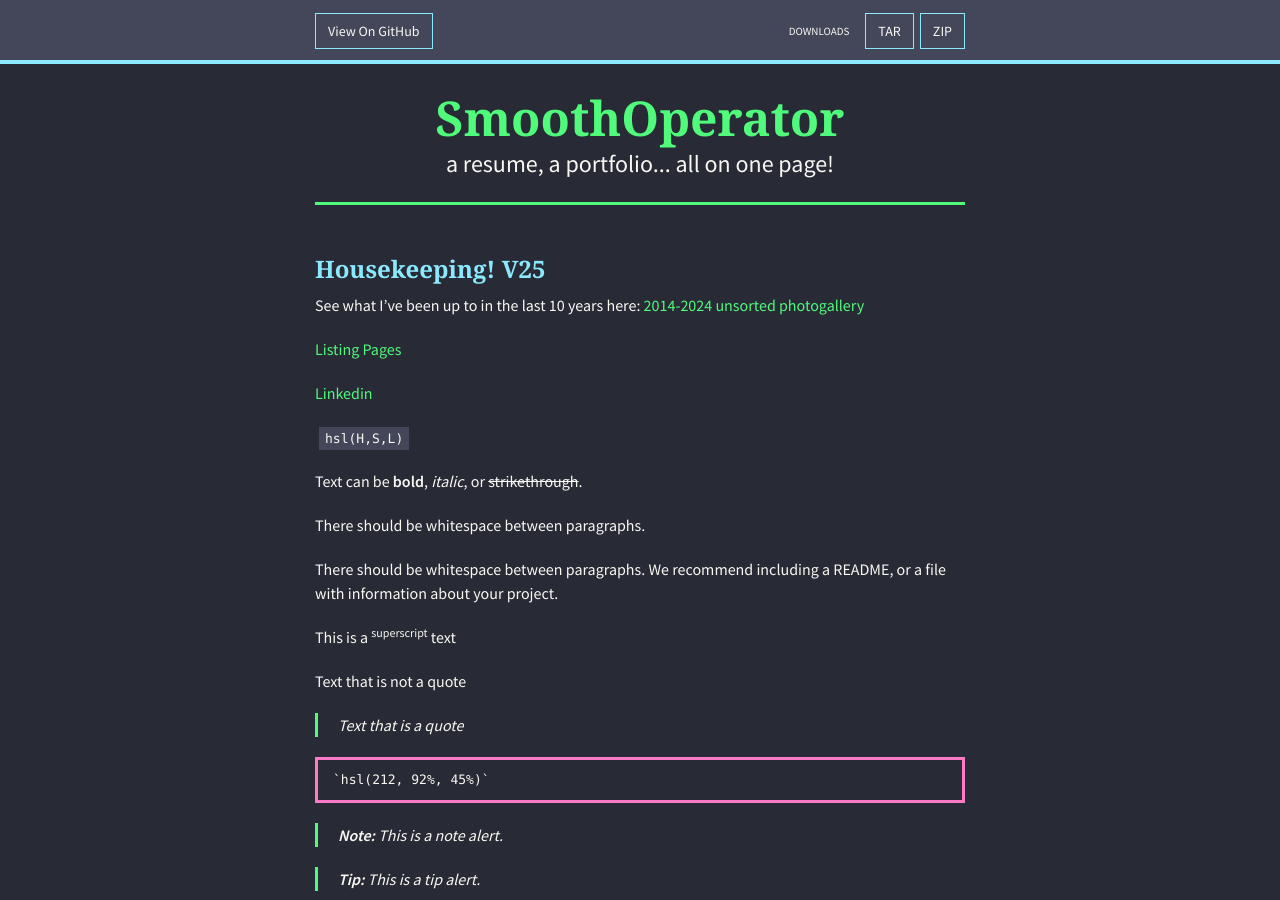
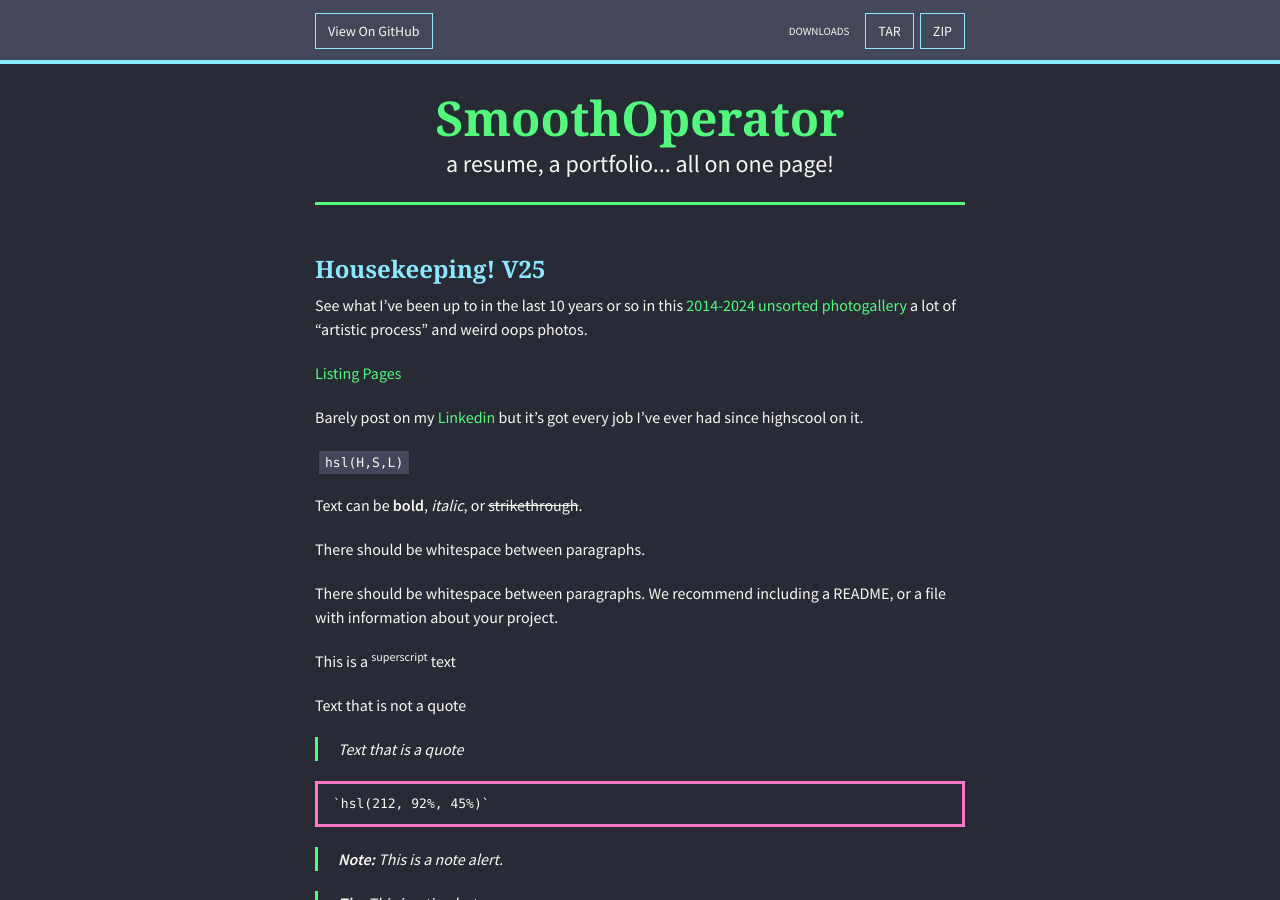
Before and after one commit to SmoothOperator/smoothoperator.github.io, a Jekyll site: the page built from index.md, in a window 1280 px wide and 900 px high. Built offline with Jekyll 4.4.1, drawn with Linux system fonts in a browser that asks for light colours; nearby versions of some CDN libraries; our own code applies the rules of GitHub Pages for plain Markdown files.

Commit message:
Update index.md

```diff
--- a/index.md
+++ b/index.md
@@ -3,11 +3,11 @@ layout: default
 ---
 
 ### Housekeeping! V25
-See what I've been up to in the last 10 years here: [2014-2024 unsorted photogallery]([samples/listings-page](https://photos.app.goo.gl/z1X7arV6D6iKYqBN8))
+See what I've been up to in the last 10 years or so in this [2014-2024 unsorted photogallery]([samples/listings-page](https://photos.app.goo.gl/z1X7arV6D6iKYqBN8)) a lot of "artistic process" and weird oops photos.
 
 [Listing Pages](samples/listings-page)
 
-[Linkedin](https://www.linkedin.com/in/marshallpeck/)
+Barely post on my [Linkedin](https://www.linkedin.com/in/marshallpeck/) but it's got every job I've ever had since highscool on it.
 
 `hsl(H,S,L)`
 
```
